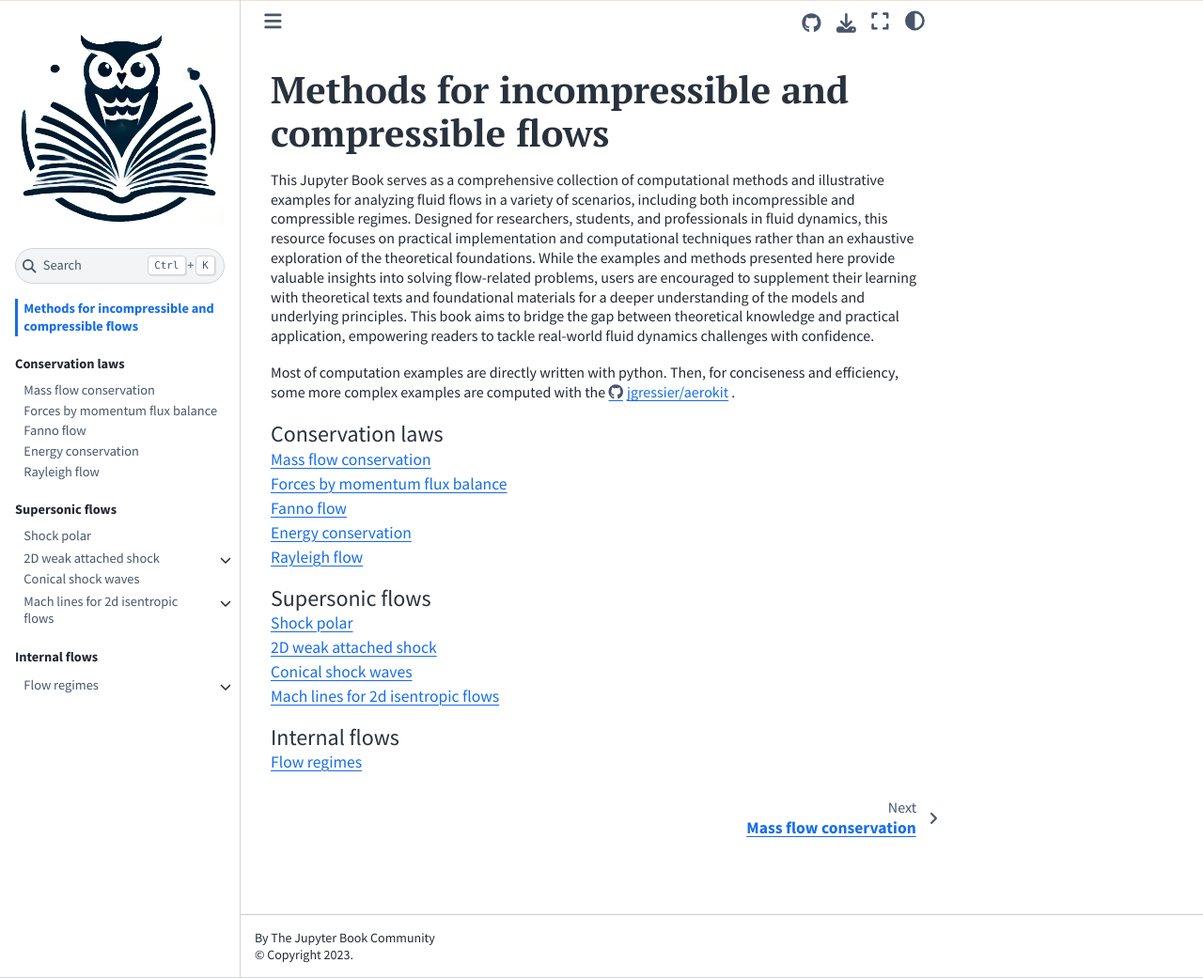
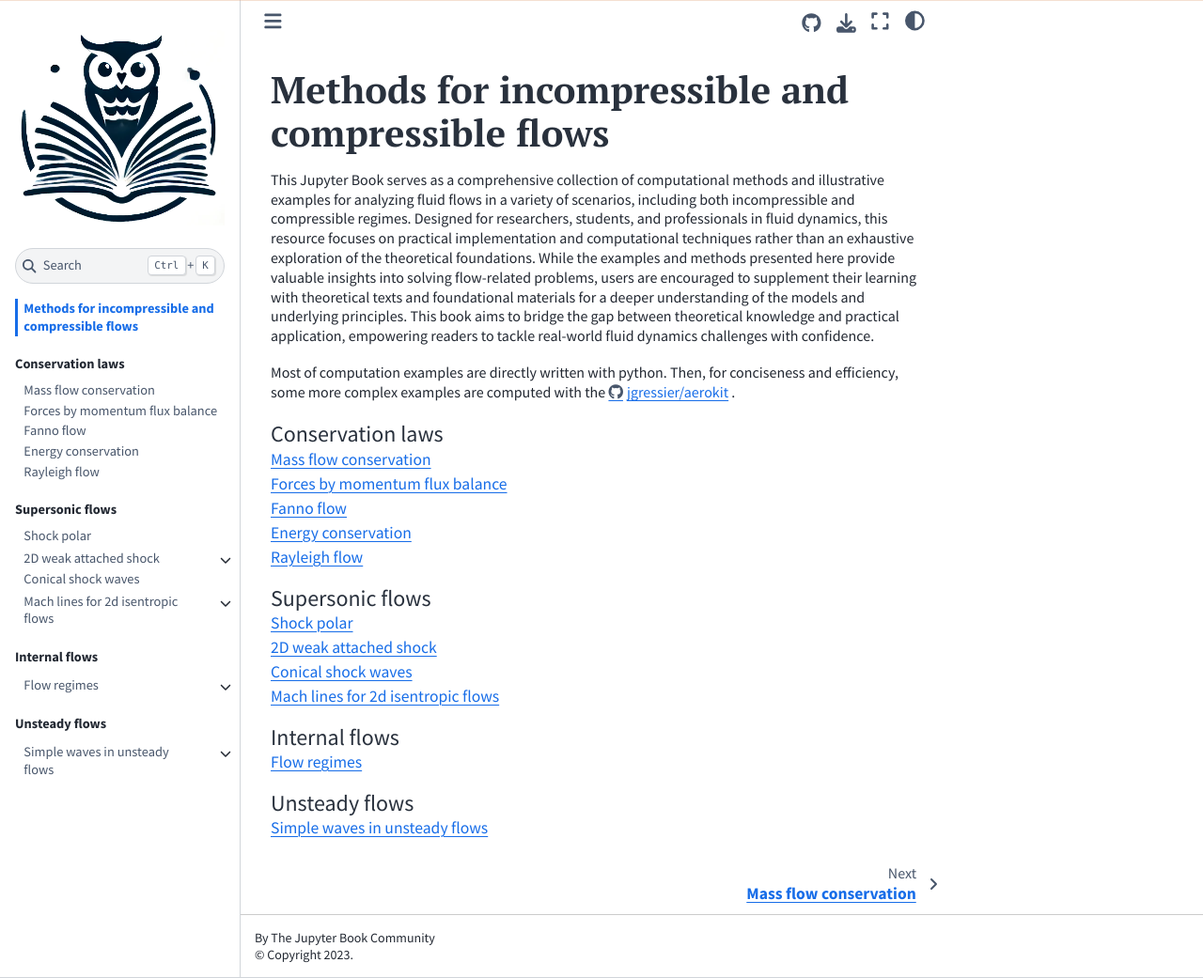
Before and after one commit to jgressier/flow-solutions, a Jupyter Book: the page built from book/intro.md, in a window 1280 px wide and 1041 px high. Shown: the whole window at 94% size. Built offline with Jupyter Book 1.0.4 settings and Sphinx 7.4.7 and the Sphinx Book theme 1.1.4, drawn with Linux system fonts in a browser that asks for light colours.

Commit message:
unsteady flows

```diff
--- a/book/_toc.yml
+++ b/book/_toc.yml
@@ -39,6 +39,13 @@ parts:
     - file: internal/nozzle-regimes
       sections:
       - file: internal/nozzle-regime-details
+  - caption: Unsteady flows
+    chapters:
+    - file: unsteady/simple-wave
+      sections:
+      - file: unsteady/simple-wave-piston
+    #- file: unsteady/unsteady-shock
+    #- file: unsteady/riemann-problem
   #- caption: Flow stability
   #   chapters:
   #   - file: config # to debug and to be removed
```
Also changed, not shown: book/unsteady/simple-wave-piston.ipynb (added), book/unsteady/simple-wave.ipynb (added).
